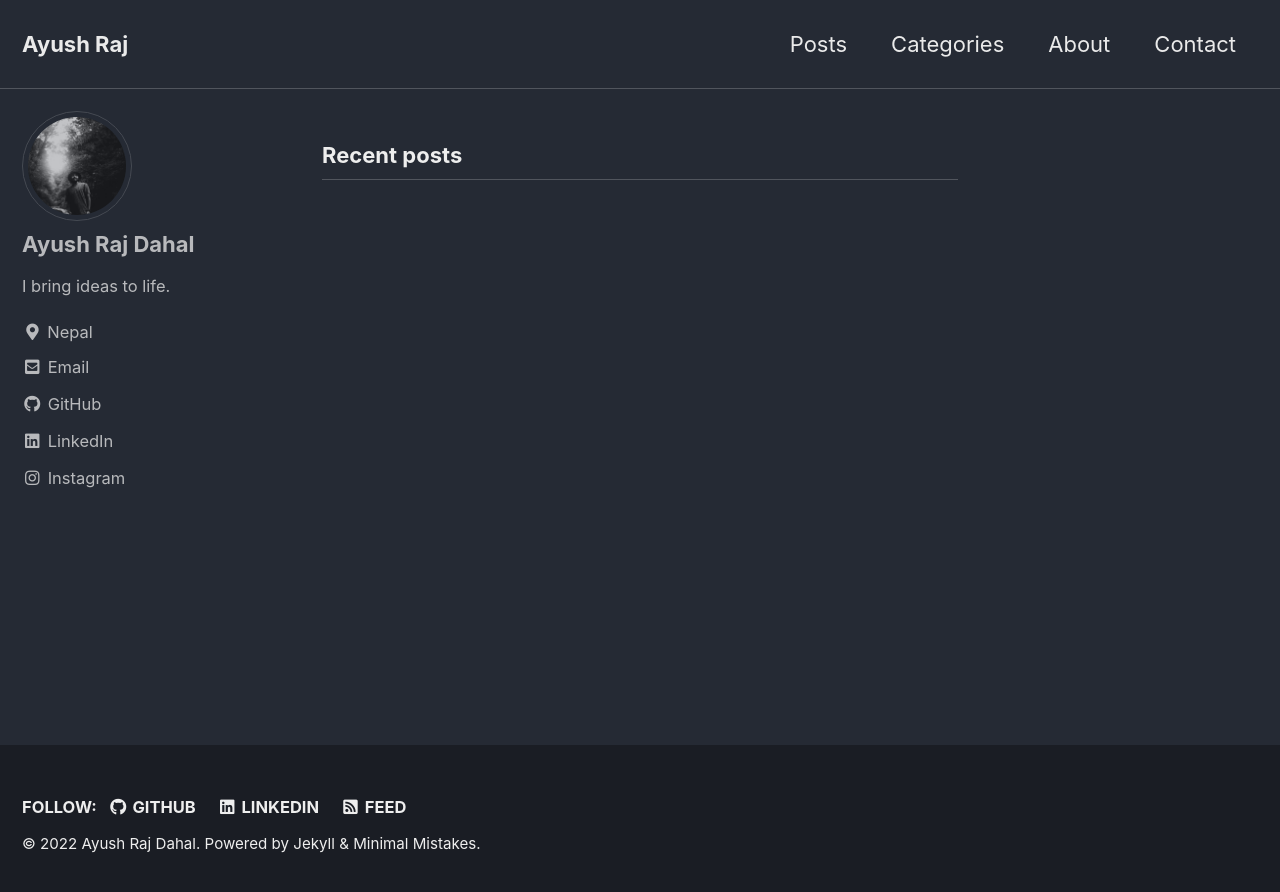
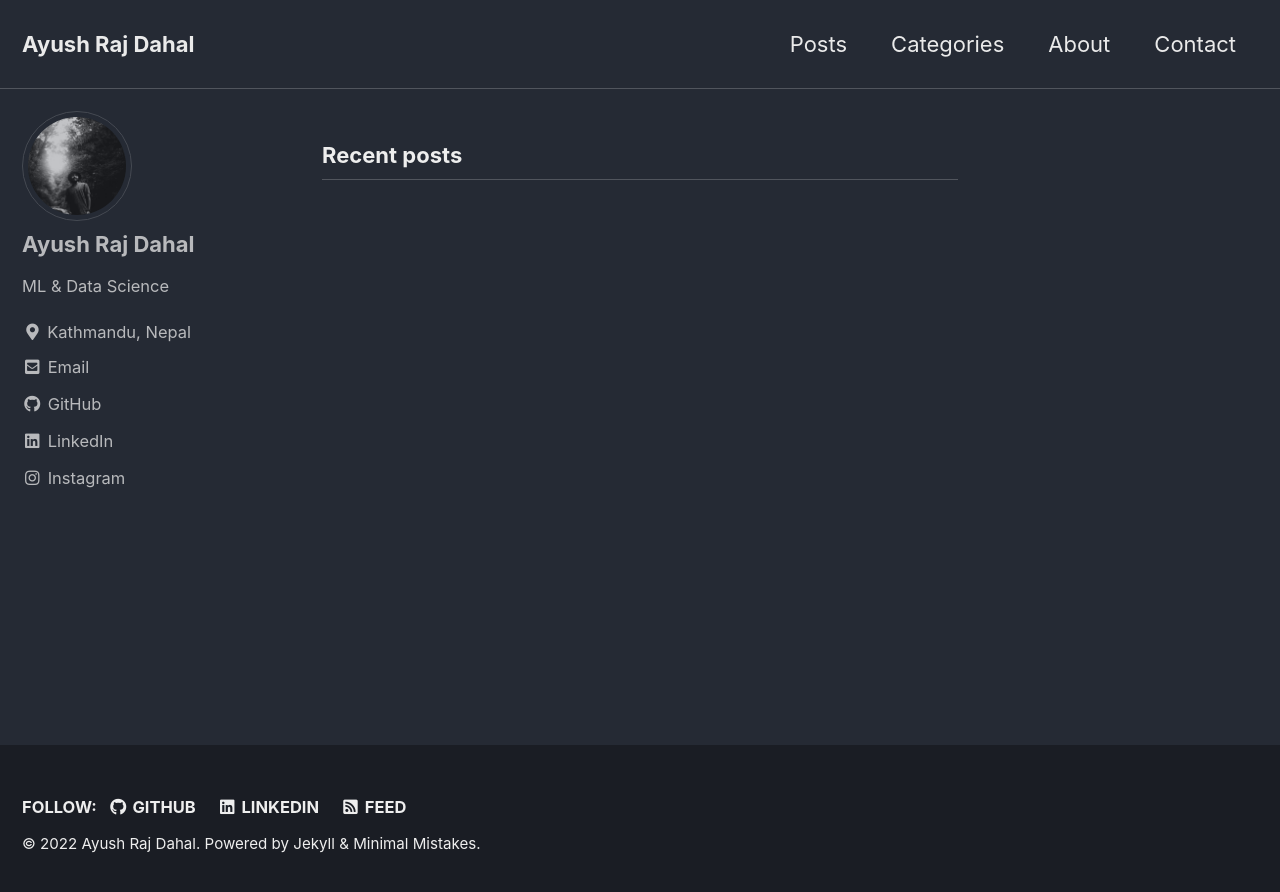
Before and after one commit to ayushrajdahal/JekyllBlog, a Jekyll site: the page built from index.html, in a window 1280 px wide. Shown: the top 892 px of the page. Built offline with Jekyll 4.4.1, drawn with Linux system fonts in a browser that asks for light colours; cached includes are drawn as plain includes; the list of posts is cut into pages by our own code.

Commit message:
made some minor changes

```diff
--- a/_config.yml
+++ b/_config.yml
@@ -16,7 +16,7 @@ minimal_mistakes_skin    : "dark" # "air", "aqua", "contrast", "dark", "dirt", "
 
 # Site Settings
 locale                   : "en-US"
-title                    : "Ayush Raj"
+title                    : "Ayush Raj Dahal"
 title_separator          : "-"
 subtitle                 : # site tagline that appears below site title in masthead
 name                     : "Ayush Raj Dahal"
@@ -106,8 +106,8 @@ analytics:
 author:
   name             : "Ayush Raj Dahal"
   avatar           : "/assets/images/dp.jpeg"
-  bio              : "I bring ideas to life."
-  location         : "Nepal"
+  bio              : "ML & Data Science"
+  location         : "Kathmandu, Nepal"
   email            :
   links:
     - label: "Email"
@@ -227,7 +227,7 @@ sass:
 permalink: /:categories/:title/
 paginate: 5 # amount of posts to show
 paginate_path: /page:num/
-timezone: # https://en.wikipedia.org/wiki/List_of_tz_database_time_zones
+timezone: Asia/Kathmandu # https://en.wikipedia.org/wiki/List_of_tz_database_time_zones
 
 
 # Plugins (previously gems:)
```
Also changed, not shown: _pages/about.md (+1 -2 lines).
